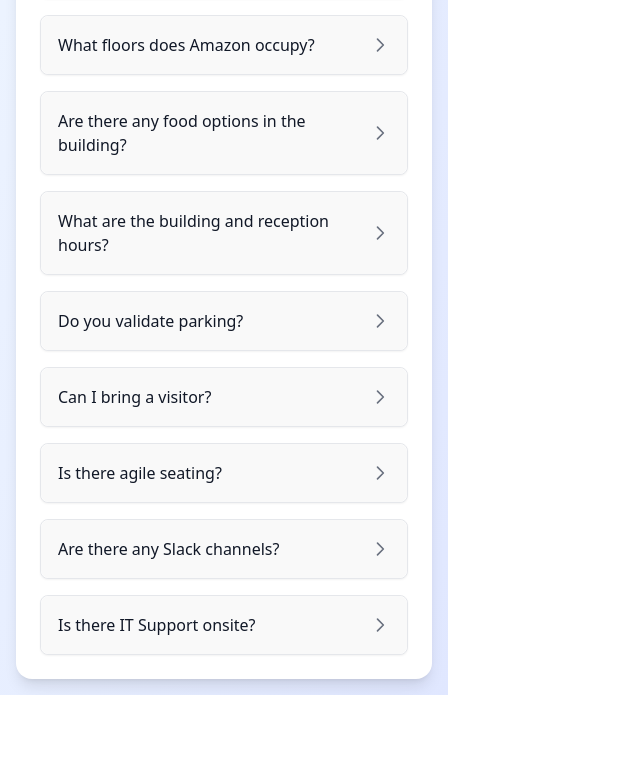
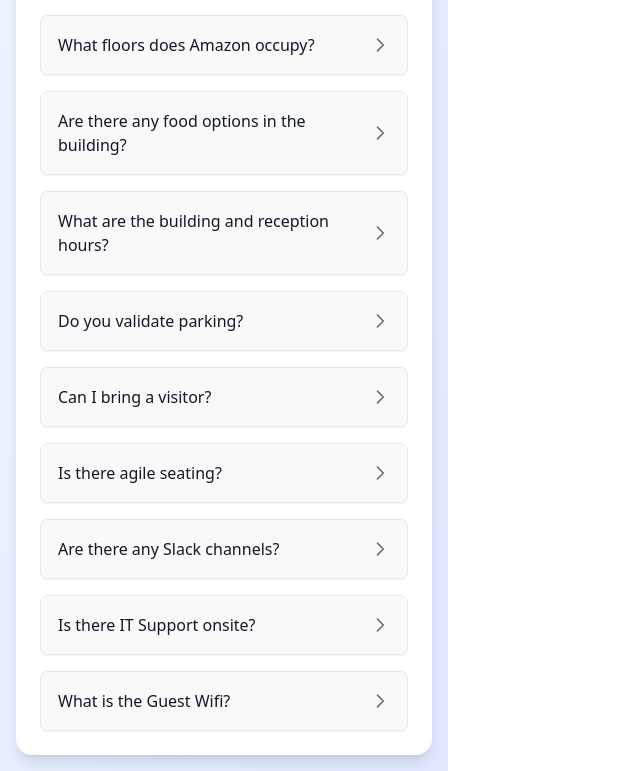
Before and after one commit to ryanh210757/ORDGuide, a React (Vite) app: page /faq in a window 1280 px wide. Shown: the part 434-1205 px from the top of the page, without its empty margins (0-640 px from the left). Before the commit the page ends 1129 px from the top, so only its background shows below. Built offline with nearby package versions, Linux system fonts and the light colour scheme; what aws-amplify would draw is missing.

Commit message:
wifi info added

```diff
--- a/src/FAQ.jsx
+++ b/src/FAQ.jsx
@@ -82,5 +82,9 @@ const data = [
     {
         question: "Is there IT Support onsite?",
         answer: "IT Support is available in the office by appointment. For urgent issues, you can contact IT through the online support chat."
+    },
+    {
+         question: "What is the Guest Wifi?",
+        answer: `SSID: Guest Password: BrokenWires@@2019`
     }
 ]
```
